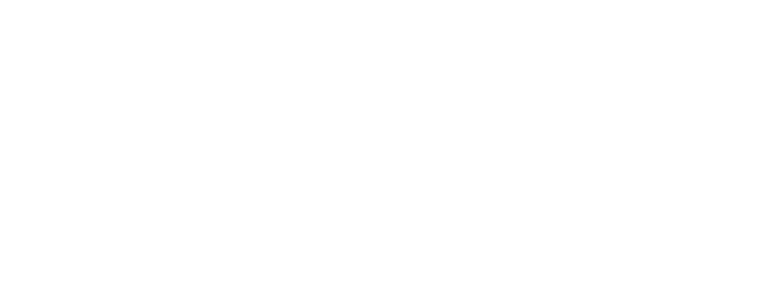
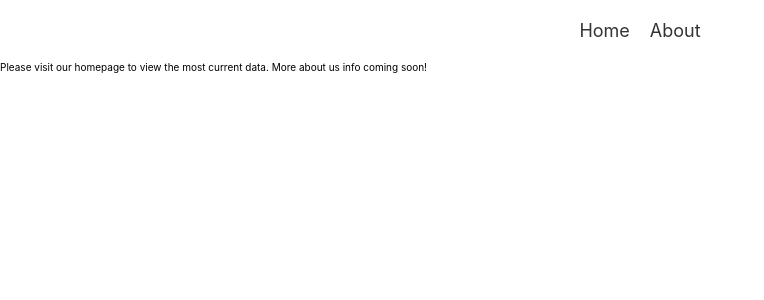
Before and after one commit to benhalverson/coinbase-chart-react, a React (Create React App) app: page /about in a window 1280 px wide. Shown: the top 300 px of the page, without its empty margins (0-764 px from the left). Built offline with nearby package versions, Linux system fonts and the light colour scheme; no server answers.

Commit message:
Added a router and new About page.

```diff
--- a/package.json
+++ b/package.json
@@ -8,6 +8,7 @@
     "node-sass": "4.9.4",
     "react": "^16.5.2",
     "react-dom": "^16.5.2",
+    "react-router-dom": "^4.3.1",
     "react-scripts": "2.0.4"
   },
   "scripts": {
--- a/src/App.js
+++ b/src/App.js
@@ -2,83 +2,15 @@ import React, {
   Component
 } from 'react';
 
-import './styles/scss/App.scss';
-import moment from 'moment';
-import LineChart from './LineChart';
-import ToolTip from './ToolTip';
-import InfoBox from './InfoBox';
+import './styles/scss/App.scss'
+
+import Nav from './Nav';
 
 class App extends Component {
-  constructor(props) {
-    super(props);
-    this.state = {
-      fetchingData: true,
-      data: null,
-      hover: null,
-      activePoint: null
-    }
-  }
-
-  handleChartHover(hover, activePoint) {
-    this.setState({
-      hover,
-      activePoint
-    });
-  }
-  componentDidMount() {
-    const getData = () => {
-      const url = 'https://api.coindesk.com/v1/bpi/historical/close.json';
-      debugger;
-      fetch(url)
-        .then((res) => res.json())
-        .then((coinData) => {
-          const sortedData = [];
-          let count = 0;
-          for (let date in coinData.bpi) {
-            sortedData.push({
-              d: moment(date).format('MMM DD'),
-              p: coinData.bpi[date].toLocaleString('us-EN', {
-                style: 'currency',
-                currency: 'USD'
-              }),
-              x: count,
-              y: coinData.bpi[date]
-            });
-            count++;
-          }
-          this.setState({
-            data: sortedData,
-            fetchingData: false
-          })
-        })
-        .catch(e => console.error(`Error ${e}`));
-    }
-    getData();
-  }
   render() {
     return (
-    <div className = "container">
-      <div className="row">
-        <div className="infobox">
-          { !this.state.fetchingData ?
-          <InfoBox data={this.state.data} />
-          : null  }
-        </div>
-      </div>
-      <div className='row'>
-        <div className="popup">
-            {this.state.hover ? <ToolTip hover={this.state.hover} activePoint={this.state.activePoint} /> : null}
-        </div>
-      </div>
-      <div className='row'>
-        <div className="chart">
-            { !this.state.fetchingData ?
-            <LineChart data={this.state.data} onChartHover={(a, b) => this.handleChartHover(a,b)}  /> : null
-          }
-        </div>
-      </div>
-
-     </div>);
+      <Nav />
+    );
   }
 }
 
--- /dev/null
+++ b/src/Nav.js
@@ -0,0 +1,36 @@
+import React, { Component } from 'react';
+import { BrowserRouter as Router, Route, Link } from 'react-router-dom';
+
+import HomePage from './pages/HomePage';
+import AboutPage from './pages/AboutPage';
+
+const Home = () => (
+  <div className="main-content">
+    <HomePage />
+  </div>
+);
+
+const About = () => (
+  <div className="main-content">
+    <AboutPage />
+  </div>
+);
+
+class Nav extends Component {
+  render() {
+    return(
+        <Router>
+          <div>
+            <div className="nav-container">
+              <Link to="/">Home</Link>
+              <Link to="/about">About</Link>
+            </div>
+            <Route exact path="/" component={Home} />
+            <Route path="/about" component={About} />
+          </div>
+        </Router>
+    );
+  }
+}
+
+export default Nav;
--- /dev/null
+++ b/src/pages/AboutPage.js
@@ -0,0 +1,13 @@
+import React, { Component } from 'react';
+
+class AboutPage extends Component {
+  render() {
+    return (
+      <div>
+        Please visit our homepage to view the most current data. More about us info coming soon!
+      </div>
+    );
+  }
+}
+
+export default AboutPage;
--- /dev/null
+++ b/src/pages/HomePage.js
@@ -0,0 +1,86 @@
+import React, { Component } from 'react';
+
+import moment from 'moment';
+import '.././styles/scss/nav.scss';
+import LineChart from '.././LineChart';
+import ToolTip from '.././ToolTip';
+import InfoBox from '.././InfoBox';
+
+class HomePage extends Component {
+  constructor(props) {
+    super(props);
+    this.state = {
+      fetchingData: true,
+      data: null,
+      hover: null,
+      activePoint: null
+    }
+  }
+
+  handleChartHover(hover, activePoint) {
+    this.setState({
+      hover,
+      activePoint
+    });
+  }
+  componentDidMount() {
+    const getData = () => {
+      const url = 'https://api.coindesk.com/v1/bpi/historical/close.json';
+      debugger;
+      fetch(url)
+        .then((res) => res.json())
+        .then((coinData) => {
+          const sortedData = [];
+          let count = 0;
+          for (let date in coinData.bpi) {
+            sortedData.push({
+              d: moment(date).format('MMM DD'),
+              p: coinData.bpi[date].toLocaleString('us-EN', {
+                style: 'currency',
+                currency: 'USD'
+              }),
+              x: count,
+              y: coinData.bpi[date]
+            });
+            count++;
+          }
+          this.setState({
+            data: sortedData,
+            fetchingData: false
+          })
+        })
+        .catch(e => console.error(`Error ${e}`));
+    }
+    getData();
+  }
+
+
+  render() {
+    return (
+      <div className = "container">
+        <div className="row">
+          <div className="infobox">
+            { !this.state.fetchingData ?
+            <InfoBox data={this.state.data} />
+            : null  }
+          </div>
+        </div>
+        <div className='row'>
+          <div className="popup">
+              {this.state.hover ? <ToolTip hover={this.state.hover} activePoint={this.state.activePoint} /> : null}
+          </div>
+        </div>
+        <div className='row'>
+          <div className="chart">
+              { !this.state.fetchingData ?
+              <LineChart data={this.state.data} onChartHover={(a, b) => this.handleChartHover(a,b)}  /> : null
+            }
+          </div>
+        </div>
+
+      </div>
+    );
+  }
+}
+
+export default HomePage;
--- /dev/null
+++ b/src/styles/scss/nav.scss
@@ -0,0 +1,17 @@
+@import '_variables.scss';
+
+.nav-container {
+  width: 100%;
+  padding: 20px 0;
+  text-align: center;
+  a {
+    font-size: 18px;
+    text-decoration: none;
+    color: $coal;
+    margin: 10px;
+    padding-bottom: 3px;
+  }
+  a:hover {
+    border-bottom: 2px solid $coal;
+  }
+}
```
Also changed, not shown: 1 other file (tests, documents, lock files or other folders).
